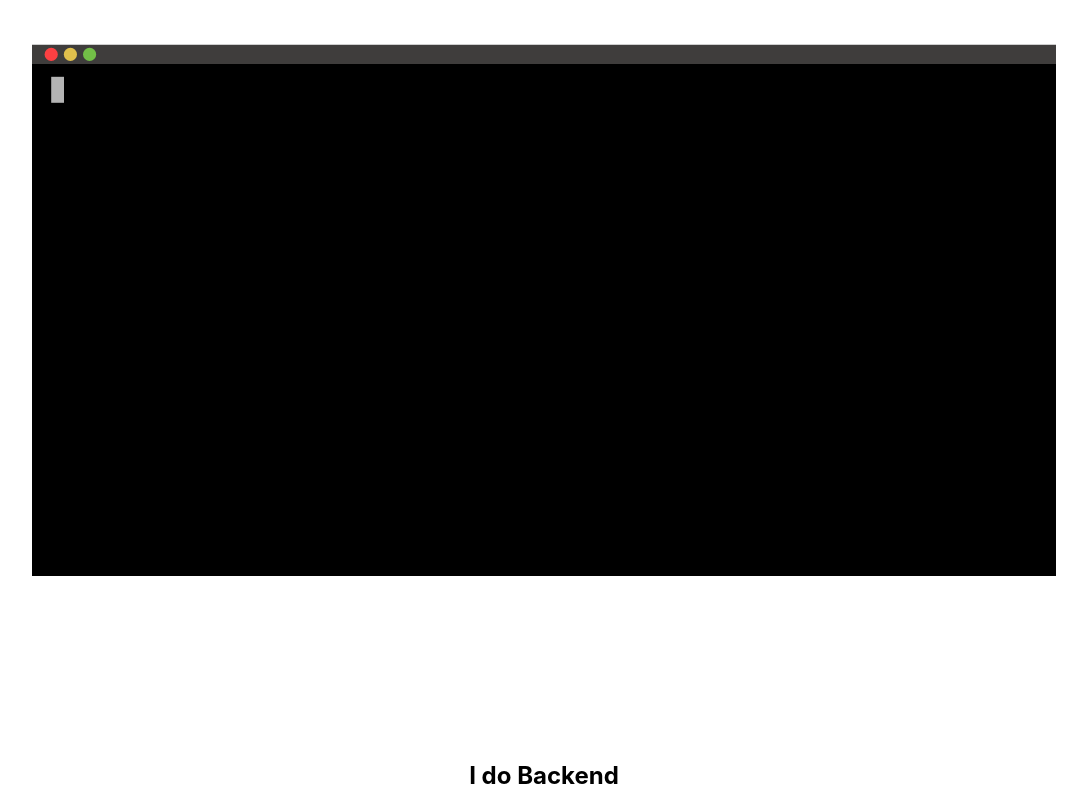
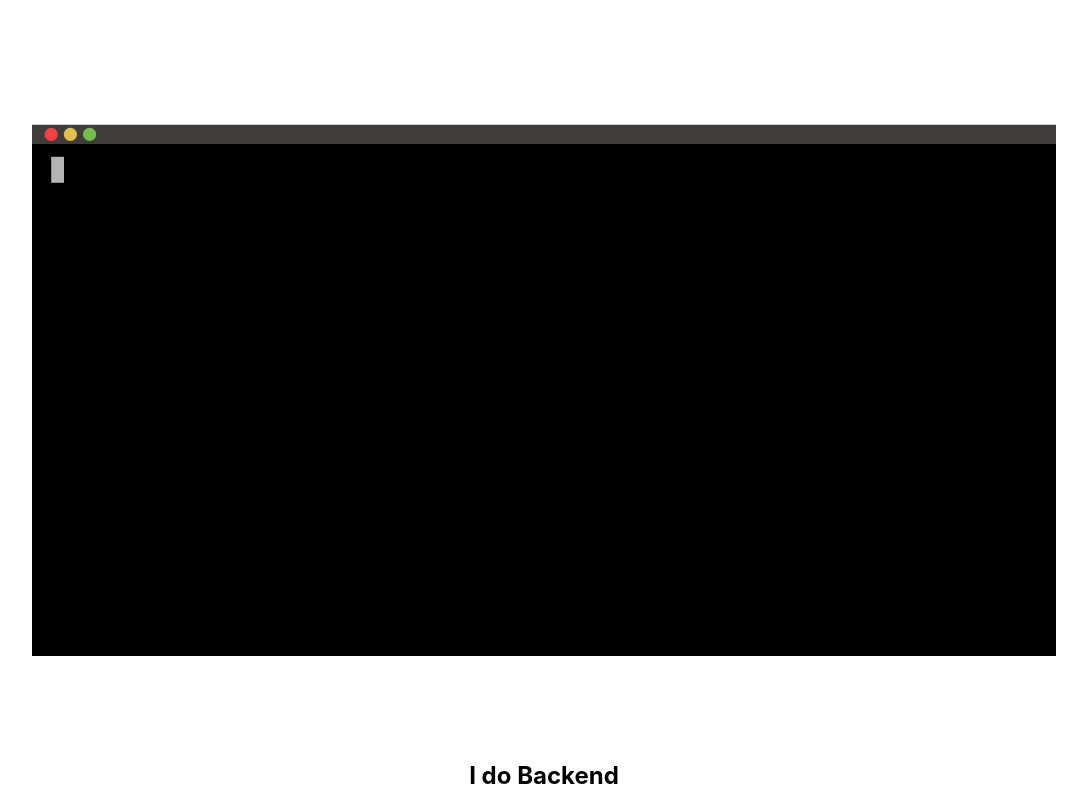
Before and after one commit to szanella/samuelezanella.dev, a React (Create React App) app: page / in a window 1280 px wide. Shown: the whole page, without its empty margins (96-1183 px from the left). Built offline with nearby package versions, Linux system fonts and the light colour scheme.

Commit message:
Improve spacing and size

```diff
--- a/src/App.scss
+++ b/src/App.scss
@@ -28,7 +28,7 @@ $mouse-base-coords: (
 
   .shard {
     background-color: rgb(224, 224, 224);
-    clip-path: circle(3.5% at $coords);
+    clip-path: circle(4% at $coords);
   }
 }
 
@@ -47,17 +47,22 @@ $mouse-base-coords: (
 }
 
 .app {
+  align-items: center;
+  display: flex;
+  flex-direction: column;
   height: 100vh;
-  min-height: 100vw * $aspect-ratio;
+  justify-content: center;
   position: relative;
   width: 100vw;
 
   .shards-container {
     margin: auto;
     height: calc(100vw * #{$aspect-ratio});
+    max-height: 100vh;
+    max-width: 100vw;
     outline: none;
     position: absolute;
-    width: calc(100vw);
+    width: calc(100vh / #{$aspect-ratio});
 
     .shard-wrap {
       background-color: transparent;
@@ -208,32 +213,32 @@ $mouse-base-coords: (
         // I3 -> H2 -> O1
 
         &:nth-child(1) {
-          @include synapse(30% 70%, 50% 50%);
+          @include synapse(40% 70%, 60% 50%);
         }
 
         // I1 -> H1 -> O1
         &:nth-child(2) {
-          @include synapse(30% 30%, 50% 50%);
+          @include synapse(40% 30%, 60% 50%);
         }
 
         // O1
         &:nth-child(3) {
-          @include neuron(50% 50%);
+          @include neuron(60% 50%);
         }
 
         // H1
         &:nth-child(4) {
-          @include neuron(40% 40%);
+          @include neuron(50% 40%);
         }
 
         // H2
         &:nth-child(5) {
-          @include neuron(40% 60%);
+          @include neuron(50% 60%);
         }
 
         // I2 -> H2
         &:nth-child(6) {
-          @include synapse(30% 50%, 40% 60%);
+          @include synapse(40% 50%, 50% 60%);
         }
 
         &:nth-child(7) {
@@ -245,22 +250,22 @@ $mouse-base-coords: (
 
         // I1
         &:nth-child(8) {
-          @include neuron(30% 30%);
+          @include neuron(40% 30%);
         }
 
         // I2
         &:nth-child(9) {
-          @include neuron(30% 50%);
+          @include neuron(40% 50%);
         }
 
         // I3
         &:nth-child(10) {
-          @include neuron(30% 70%);
+          @include neuron(40% 70%);
         }
 
         // I2 -> H1
         &:nth-child(11) {
-          @include synapse(30% 50%, 40% 40%);
+          @include synapse(40% 50%, 50% 40%);
         }
       }
     }
```
